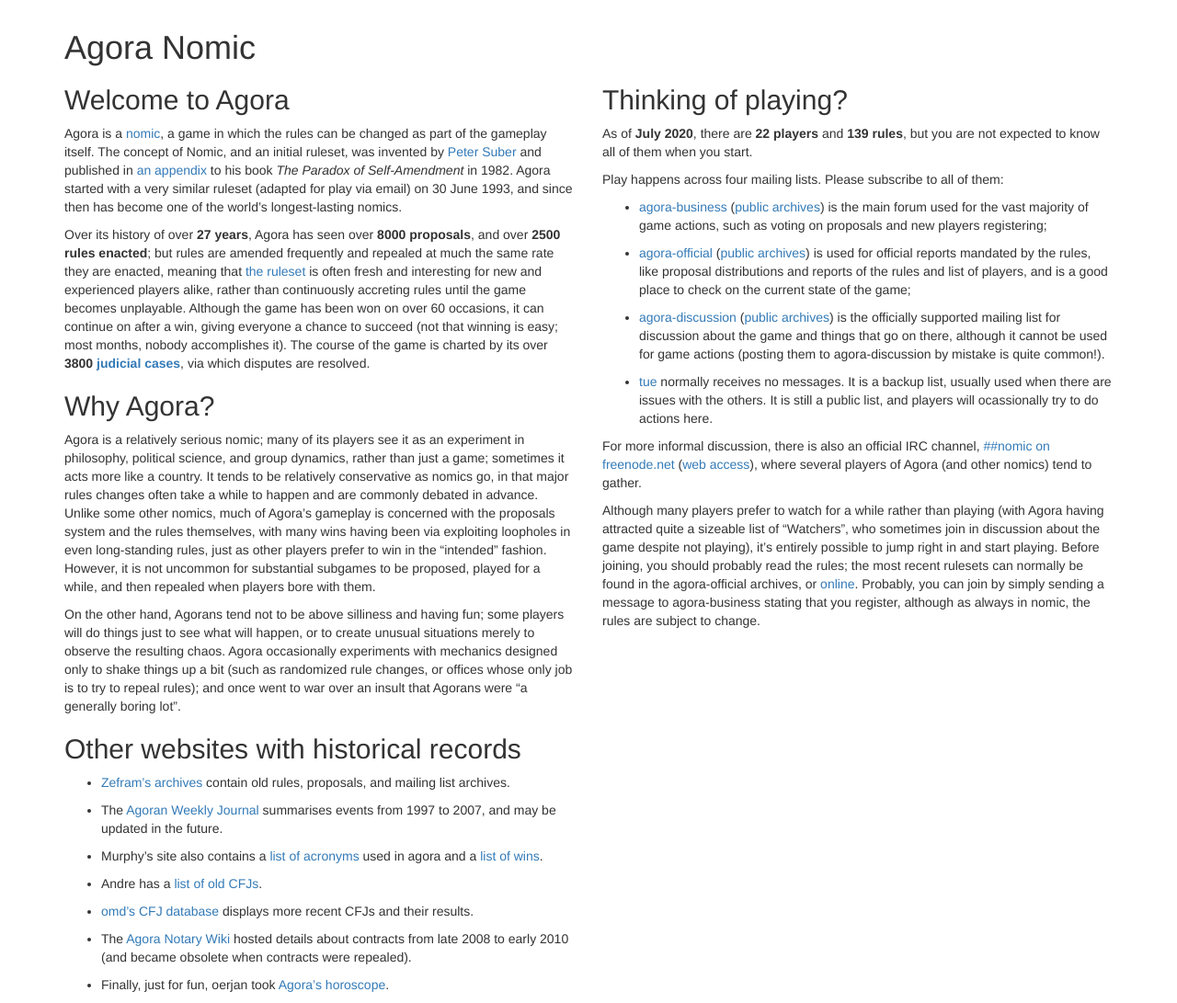
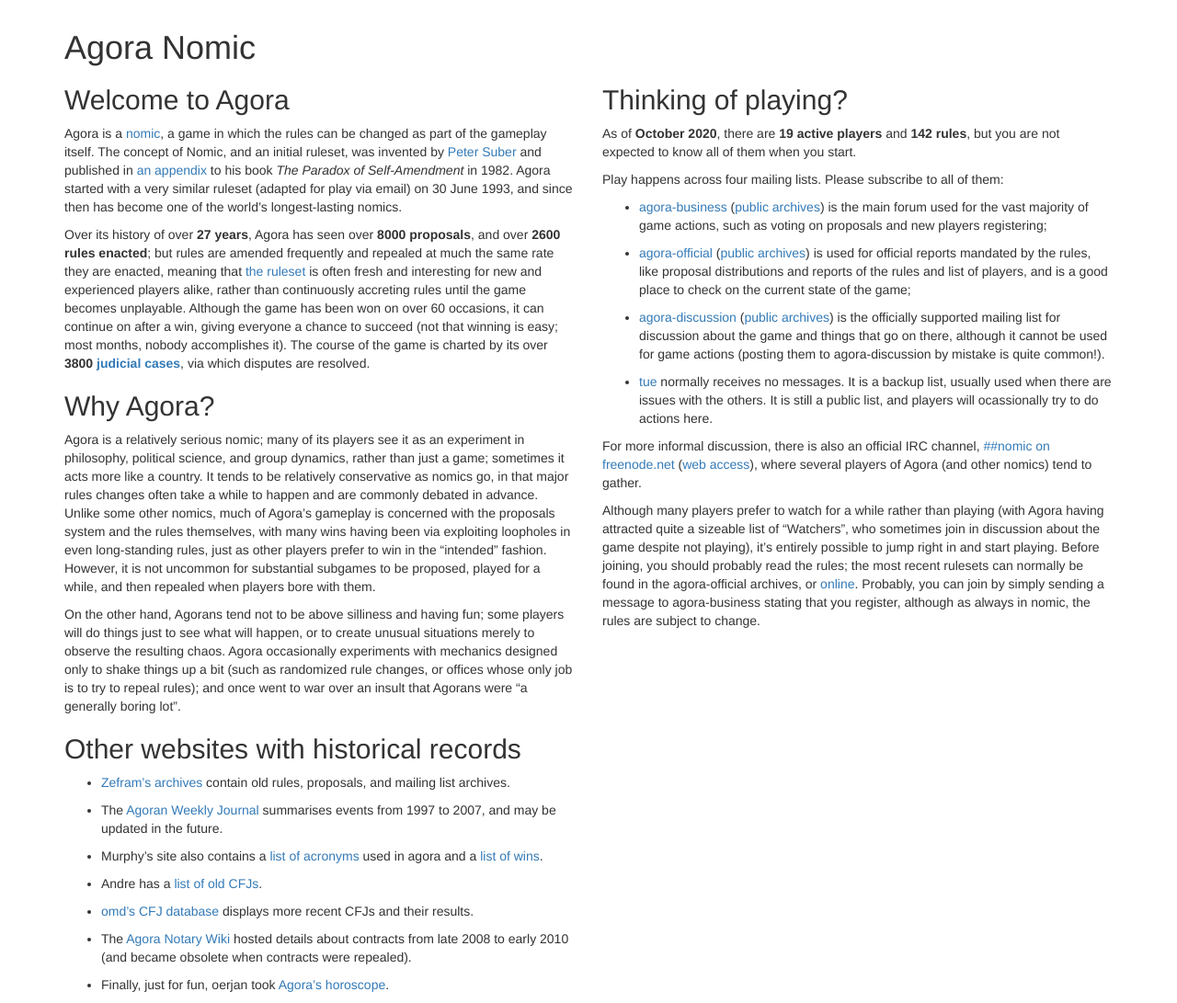
Before and after one commit to nixnull/agoranomic.github.io, a Jekyll site: the page built from index.md, in a window 1280 px wide, cut to the strip 164-1255 px from the top of the page. Shown: the whole strip at 92% size. Built offline with Jekyll 4.4.1, drawn with Linux system fonts in a browser that asks for light colours; nearby versions of some CDN libraries; our own code applies the rules of GitHub Pages for plain Markdown files.

Commit message:
semi-regular numbers update

```diff
--- a/index.md
+++ b/index.md
@@ -20,7 +20,7 @@ very similar ruleset (adapted for play via email) on 30 June 1993, and
 since then has become one of the world's longest-lasting nomics.
 
 Over its history of over **27 years**, Agora has seen over **8000
-proposals**, and over **2500 rules enacted**; but rules are amended
+proposals**, and over **2600 rules enacted**; but rules are amended
 frequently and repealed at much the same rate they are enacted,
 meaning that [the ruleset](/ruleset) is often fresh and interesting
 for new and experienced players alike, rather than continuously
@@ -84,7 +84,7 @@ insult that Agorans were "a generally boring lot".
 <div class="col-md-6" markdown="1">
 
 ## Thinking of playing?
-As of **July 2020**, there are **22 players** and **139 rules**,
+As of **October 2020**, there are **19 active players** and **142 rules**,
 but you are not expected to know all of them when you start.
 
 Play happens across four mailing lists. Please subscribe to all of them:
```
